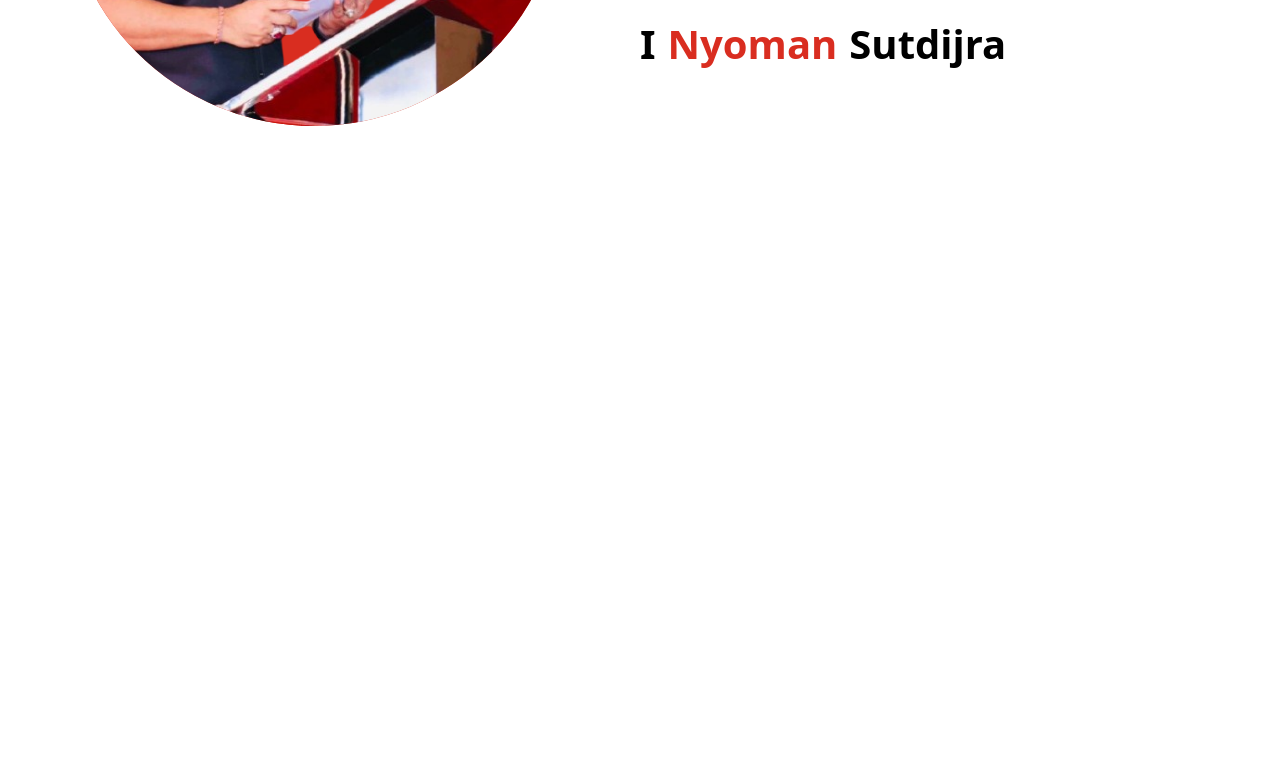
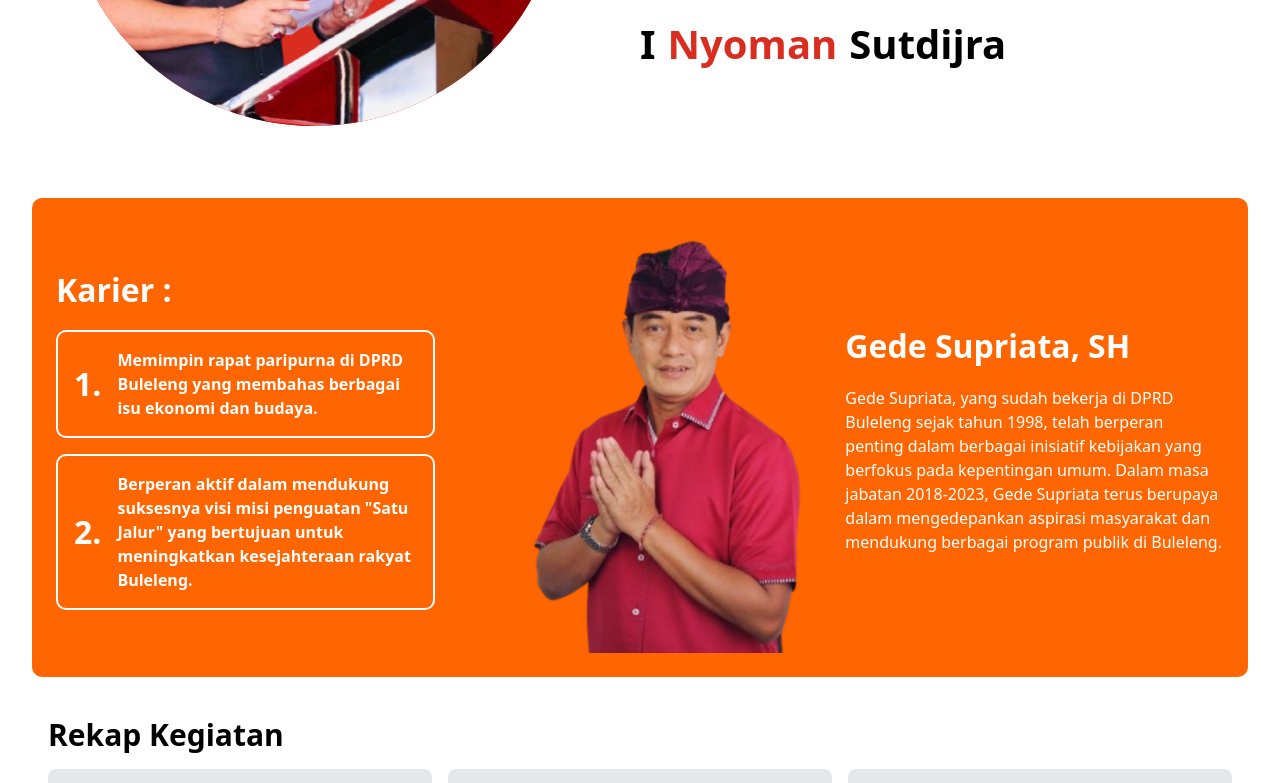
Before and after one commit to RamzGxz/landing-page-denpasar, a React (Vite) app: page / in a window 1280 px wide. Shown: the part 2060-2843 px from the top of the page. Before the commit the page ends 2186 px from the top, so only its background shows below. Built offline with nearby package versions, Linux system fonts and the light colour scheme.

Commit message:
membenarkan error pada components rekap kegiatan

```diff
--- a/src/components/rekapKegiatan.jsx
+++ b/src/components/rekapKegiatan.jsx
@@ -1,6 +1,6 @@
 // src/rekapKegiatan.jsx
 import React, { useState } from 'react';
-import { CaretLeft, CaretRight } from '@phosphor-icons/react';
+import { CaretLeft, CaretRight } from 'phosphor-react';
 
 
 const RekapKegiatan = () => {
--- a/src/pages/LandingPages.jsx
+++ b/src/pages/LandingPages.jsx
@@ -1,6 +1,7 @@
 import Biografi from "../components/Biografi";
 import Hero from "../components/Hero";
 import Navbar from "../components/Navbar";
+import RekapKegiatan from "../components/rekapKegiatan";
 
 const LandingPages = () => {
     return (
@@ -8,6 +9,7 @@ const LandingPages = () => {
         <Navbar />
         <Hero />
         <Biografi/>
+        <RekapKegiatan />
         </>
      );
 }
```
